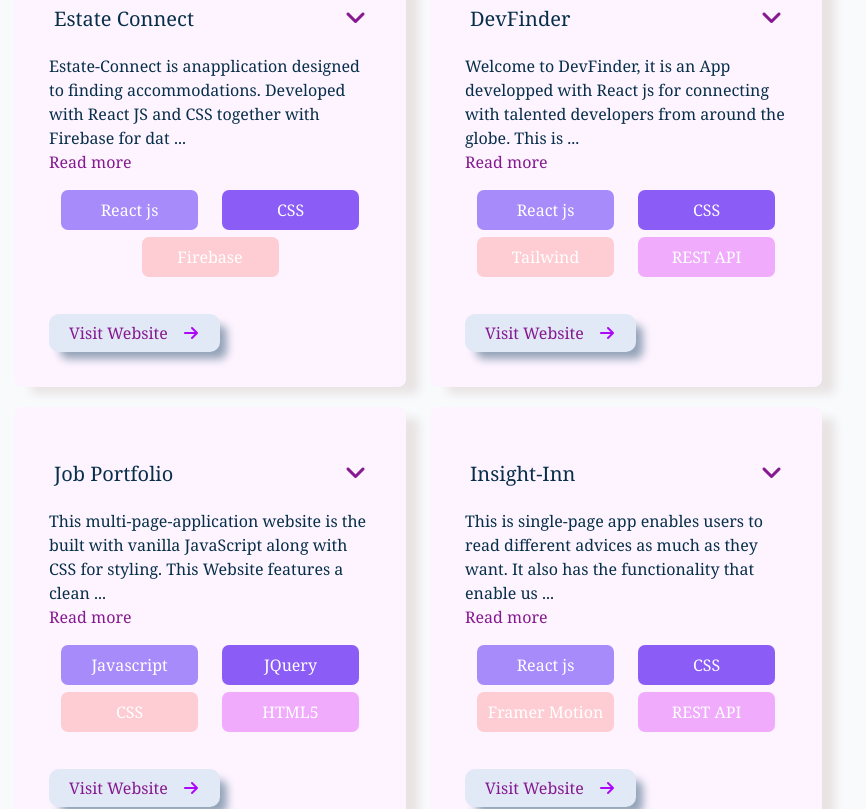
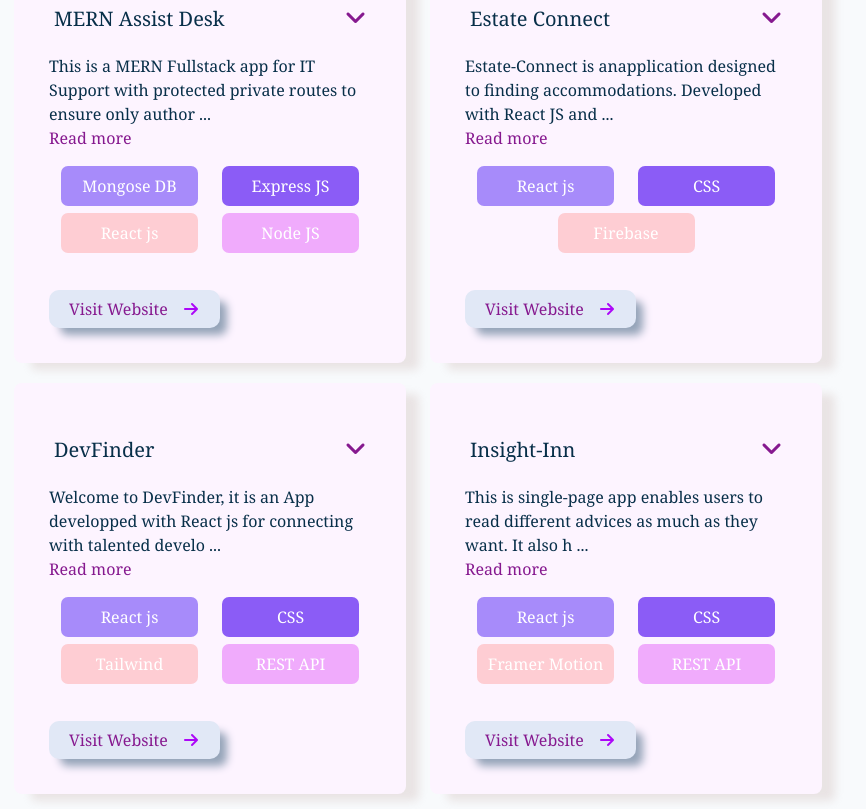
Before and after one commit to Bioskyscode/Portfolio_ReactJS, a React (Create React App) app: page / in a window 1280 px wide. Shown: the part 2720-3529 px from the top of the page, without its empty margins (222-1088 px from the left). Built offline with nearby package versions, Linux system fonts and the light colour scheme.

Commit message:
add Assist-desk project

```diff
--- a/src/Components/Projects/Project.js
+++ b/src/Components/Projects/Project.js
@@ -4,10 +4,30 @@ import "./Project.css"
 import { motion } from 'framer-motion';
 
 const Project = () => {
-    const displayedProject = 5;
+    const displayedProject = 4;
     const [showMoreProjects, setShowMoreProjects] = useState(displayedProject);
     const loadMore = () => { setShowMoreProjects(prevList => prevList + 1) };
     const projects = [
+        {
+            name: "MERN Assist Desk",
+            des: "This is a MERN Fullstack app for IT Support with protected private routes to ensure only authorized user can access them. It enables users to create, update and delete tickets, to view their created ticket list, and tocommunicate with admin regarding their issues.",
+            projectlink: "https://assist-desk-app.vercel.app/",
+            techused: [
+                {
+                    techname: "Mongose DB",
+                },
+                {
+                    techname: "Express JS",
+                },
+                {
+                    techname: "React js",
+                },
+                {
+                    techname: "Node JS",
+                },
+            ],
+        },
+
         {
             name: "Estate Connect",
             des: "Estate-Connect is anapplication designed to finding accommodations. Developed with React JS and CSS together with Firebase for data storage, Estate-Connect offers a seamless and user-friendly interface that connects users with a variety of housing options.",
@@ -44,25 +64,6 @@ const Project = () => {
                 },
             ],
         },
-        {
-            name: "Job Portfolio",
-            des: "This multi-page-application website is the built with vanilla JavaScript along with CSS for styling. This Website features a clean, user-friendy interface for easy navigation. This current single-page portfolio buit with React JS, is the improved version of this multi-page one.",
-            projectlink: "https://bioskyscode.github.io/Portfolio/index.html",
-            techused: [
-                {
-                    techname: "Javascript",
-                },
-                {
-                    techname: "JQuery",
-                },
-                {
-                    techname: "CSS",
-                },
-                {
-                    techname: "HTML5",
-                },
-            ],
-        },
 
         {
             name: "Insight-Inn",
@@ -84,6 +85,25 @@ const Project = () => {
             ],
         },
 
+        {
+            name: "Job Portfolio",
+            des: "This multi-page-application website is the built with vanilla JavaScript along with CSS for styling. This Website features a clean, user-friendy interface for easy navigation. This current single-page portfolio buit with React JS, is the improved version of this multi-page one.",
+            projectlink: "https://bioskyscode.github.io/Portfolio/index.html",
+            techused: [
+                {
+                    techname: "Javascript",
+                },
+                {
+                    techname: "JQuery",
+                },
+                {
+                    techname: "CSS",
+                },
+                {
+                    techname: "HTML5",
+                },
+            ],
+        },
 
     ];
 
--- a/src/Components/Projects/ProjectList.js
+++ b/src/Components/Projects/ProjectList.js
@@ -23,7 +23,7 @@ const ProjectList = ({ name, des, projectlink, techused }) => {
                     <p onClick={showMore}> {show ? <i className="fa-solid fa-angle-up fa-xl"></i> : <i className="fa-solid fa-angle-down fa-xl"></i>}</p>
                 </div>
                 <div className='proj-description'>
-                {show ? <p>{des}</p> : <p>{des.substring(0, 130)} ...<span onClick={showMore} className='read-more'>Read more</span></p>}
+                {show ? <p>{des}</p> : <p>{des.substring(0, 95)} ...<span onClick={showMore} className='read-more'>Read more</span></p>}
                 </div>
 
 
```
Also changed, not shown: src/Components/Contact/Contact.js (+8 -4 lines).
